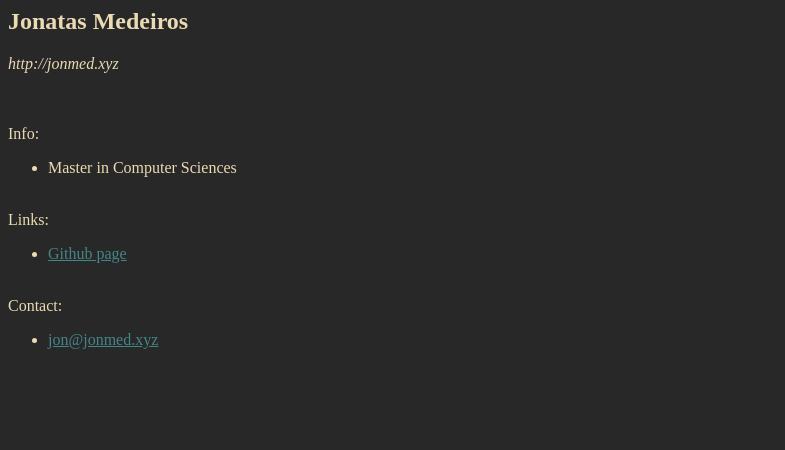
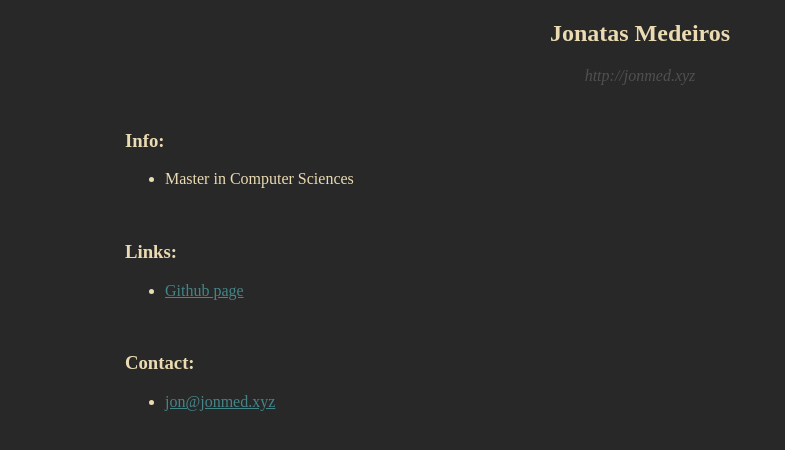
Before and after one commit to jonmed/jonmed.github.io, a plain HTML site: page index.html in a window 1280 px wide. Shown: the whole page, without its empty margins (0-785 px from the left). Drawn offline with Linux system fonts and the light colour scheme.

Commit message:
improved css

```diff
--- a/index.html
+++ b/index.html
@@ -1,10 +1,15 @@
+<!DOCTYPE html>
 <head>
+<meta name="viewport" content="width=device-width, initial-scale=1.0">
 <title>Jonatas Medeiros's Page</title>
 <style>
 body
 {
     background-color: #282828;
     color: #ebdbb2;
+    max-width:1050px;
+    margin-left: auto;
+    margin-right: auto;
 }
 
 a:link
@@ -20,27 +25,44 @@ a:visited
 p.url
 {
     font-style: italic;
+    color: #505050;
+}
+
+div.top
+{
+    text-align: center;
+}
+
+div.main
+{
+    float: left;
+    max-width: 700px;
+    padding: 10px;
 }
 
 </style>
 </head>
 
 <body>
+<div class="top">
     <h2>Jonatas Medeiros</h2>
     <p class="url">http://jonmed.xyz</p>
-<br><br>
-Info:
+</div>
+
+<div class="main">
+    <h3>Info:</h3>
     <ul>
         <li>Master in Computer Sciences</li>
     </ul>
     <br>
-Links:
+    <h3>Links:</h3>
     <ul>
         <li><a href="https://github.com/jonmed">Github page</a></li>
     </ul>
     <br>
-Contact:
+    <h3>Contact:</h3>
     <ul>
         <li><a href="mailto:jon@jonmed.xyz">jon@jonmed.xyz</a></li>
     </ul>
+</div>
 </body>
```
Lines whose indentation alone changed are shown as unchanged.
